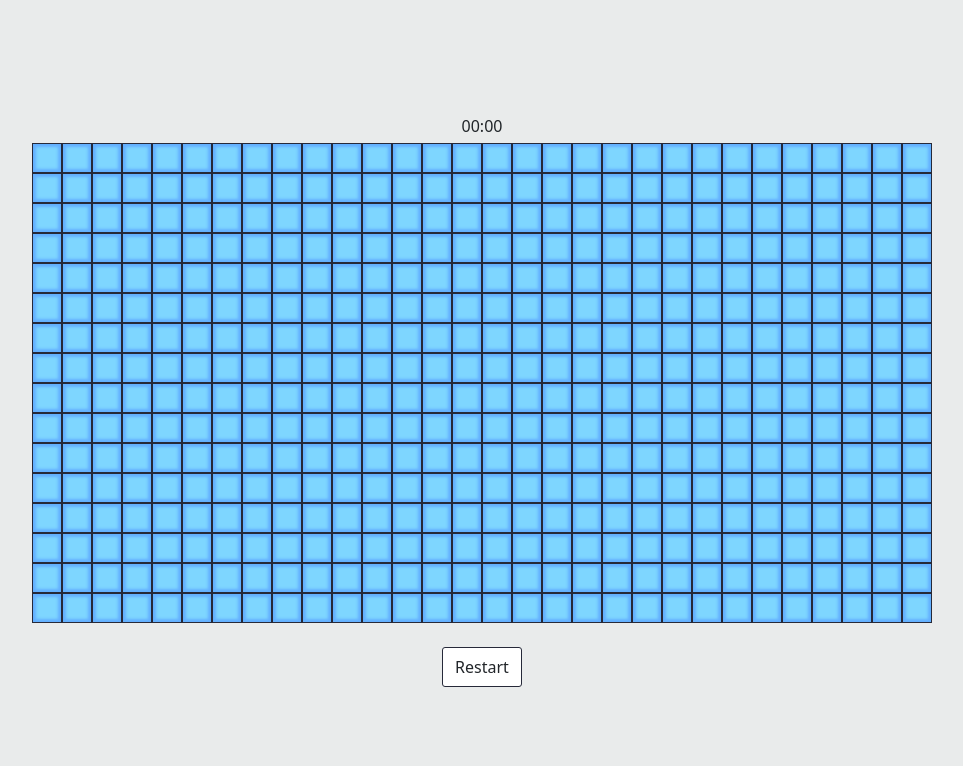
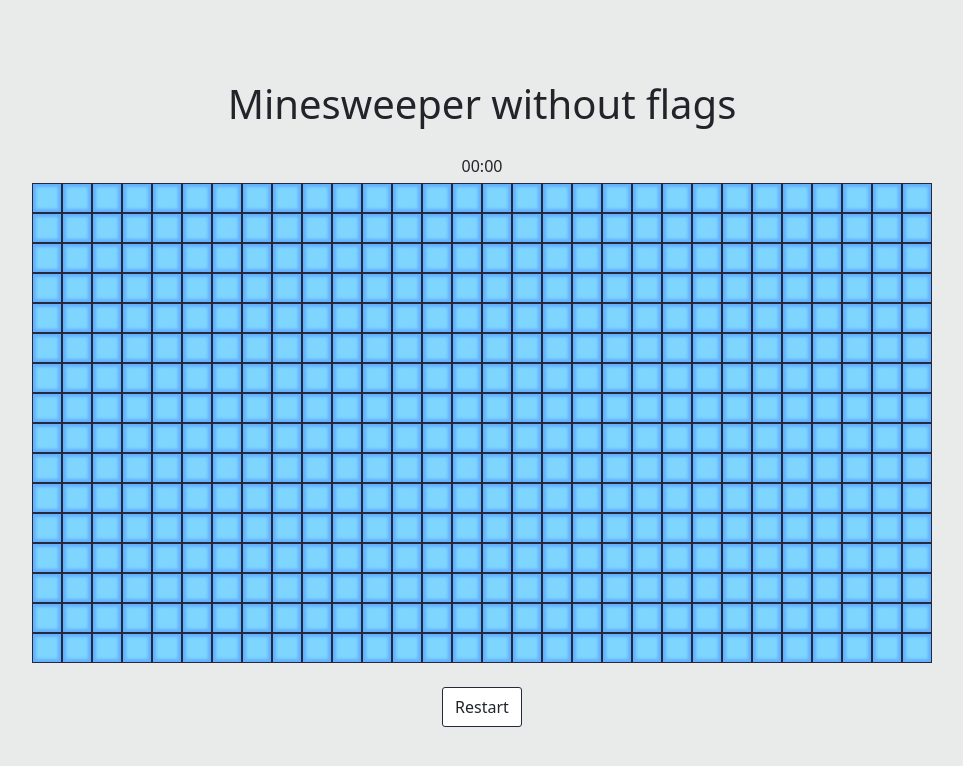
Before and after one commit to marius-ogrean/minesweeper, an Angular app: page / in a window 1280 px wide. Shown: the top 766 px of the page, without its empty margins (158-1121 px from the left). Built offline with nearby package versions, Linux system fonts and the light colour scheme.

Commit message:
add title

```diff
--- a/src/app/app.component.html
+++ b/src/app/app.component.html
@@ -1,4 +1,7 @@
 <div class="d-flex flex-column justify-content-center align-items-center container">
+  <div class="title">
+    Minesweeper without flags
+  </div>
   <div class="timer">
     {{ formatTimeSpent() }}
   </div>
--- a/src/app/app.component.scss
+++ b/src/app/app.component.scss
@@ -30,3 +30,8 @@
 .timer {
   margin-bottom: 5px;
 }
+
+.title {
+  font-size: 40px;
+  margin-bottom: 20px;
+}
```
